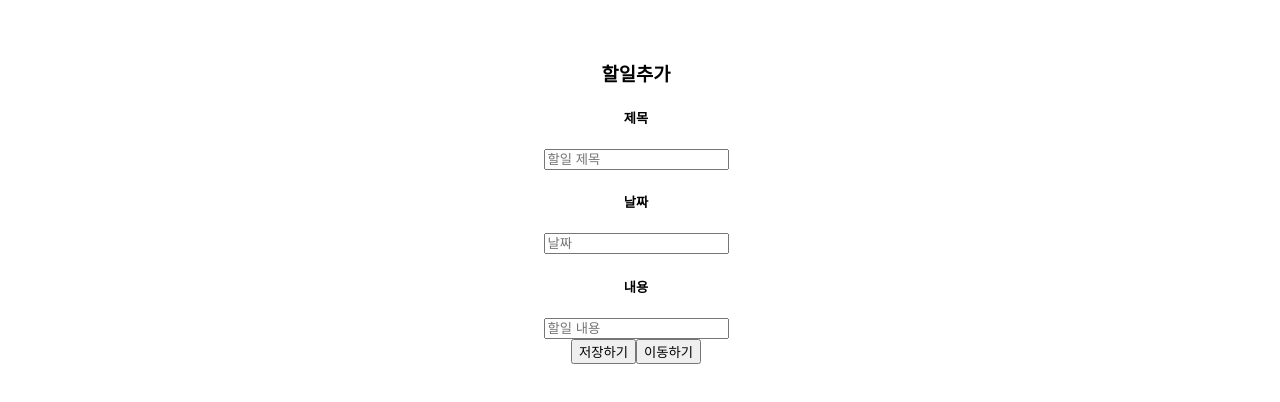
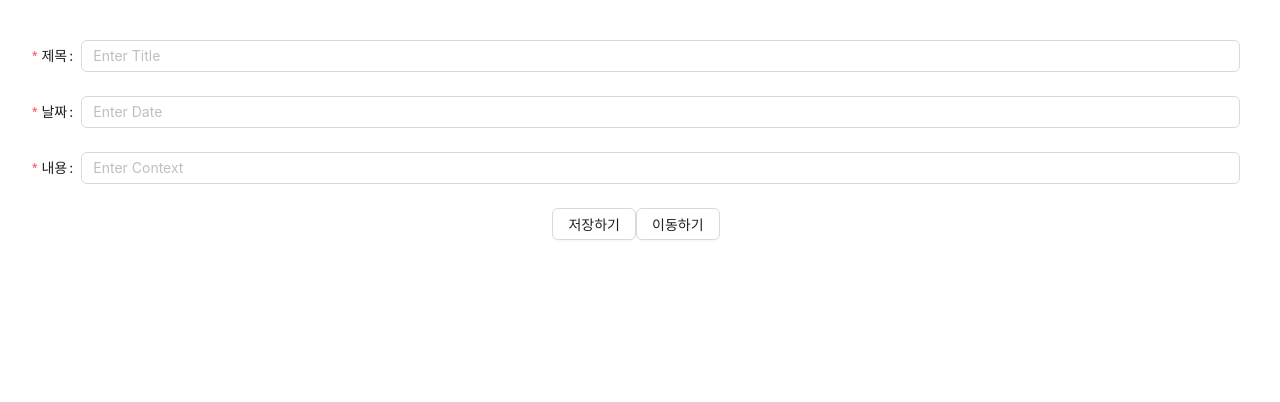
Before and after one commit to Team-LCK/Calendar, a React (Vite) app in the folder client/: page /list in a window 1280 px wide. Shown: the top 402 px of the page. Built offline with nearby package versions, Linux system fonts and the light colour scheme.

Commit message:
일정 추가 등록

```diff
--- a/client/src/Calendar/App.jsx
+++ b/client/src/Calendar/App.jsx
@@ -8,6 +8,25 @@ function moving(){
     window.location.href="/list";
 }
 
+function jsontitle(){
+    let json = JSON.parse(localStorage.getItem("data"));
+    let tit = json.title;
+
+    return tit;
+}
+function jsondate(){
+    let json = JSON.parse(localStorage.getItem("data"));
+    let dat = json.date;
+
+    return dat;
+}
+
+function jsoncon(){
+    let json = JSON.parse(localStorage.getItem("data"));
+    let con = json.context;
+
+    return con;
+}
 
 function App() {
 
@@ -60,6 +79,7 @@ function App() {
 
 
     return (
+        <div>
         <table>
         <td><div className="test-layout">
             <div className="RCA-app-container">
@@ -76,6 +96,15 @@ function App() {
          </div></td>
          <td><button onClick={moving}>일정추가</button></td>
          </table>
+         <div>
+            <div><h5 align="left">최근에 등록한 일정</h5></div>
+            <table>
+            <tr><input type="text" value={jsontitle()} /></tr>
+            <tr><input type="text" value={jsondate()} /></tr>
+            <tr><input type="text" value={jsoncon()} /></tr>
+            </table>
+        </div>
+        </div>
     );
 }
 
--- a/client/src/List/List.jsx
+++ b/client/src/List/List.jsx
@@ -1,32 +1,75 @@
-import react from "react"
+import react,{useState} from "react"
+import {Formik} from "formik";
+import * as Yup from "yup";
+import {Form, Input, Button} from "antd";
 
 function Moving(){
     window.location.href="/Calendar";
 }
 
 function List(){
+
+    const [title, settitle] = useState("");
+    const [date, setdate] = useState("");
+    const [context, setcontext] = useState("");
+
+    const ontitlehandler = (event) => {
+        settitle(event.target.value)
+    }
+    const ondatehandler = (event) => {
+        setdate(event.target.value)
+    }
+    const oncontexthandler = (event) => {
+        setcontext(event.target.value)
+    }
+
+    const onSubmithandler =(event) => {
+        event.preventDefault();
+        console.log(title)
+        console.log(date)
+        console.log(context)
+
+        var data = {
+            title : title,
+            date : date,
+            context : context,
+        };
+
+        localStorage.setItem("data",JSON.stringify(data));
+     }
+
+
     return(
-        <div>
-        <div>
-            <h3>할일추가</h3>
-        </div>
-        <div>
-            <h5>제목</h5>
-            <input type="text" placeholder="할일 제목" />
-        </div>
-        <div>
-            <h5>날짜</h5>
-            <input type="text" placeholder="날짜" />
-        </div>
-        <div>
-            <h5>내용</h5>
-            <input type="text" placeholder="할일 내용" />
-        </div>
-        <div>
-            <button>저장하기</button>
-            <button onClick={Moving}>이동하기</button>
-        </div>
-        </div>
+        <Formik
+            initialValues={{title: "", Date: "", context: ""}}
+            validationSchema={Yup.object().shape({
+                title: Yup.string()
+                .required("Title is required"),
+                Date: Yup.string()
+                .required("Date is required"),
+                context: Yup.string()
+                .required("Context is required"),
+
+            })}>
+
+        <Form>
+            <Form.Item required label="제목">
+                <Input id="title" type="text" placeholder="Enter Title" onChange={ontitlehandler}/>
+            </Form.Item>
+            <Form.Item required label="날짜">
+                <Input id="date" type="text" placeholder="Enter Date" onChange={ondatehandler}/>
+            </Form.Item>
+            <Form.Item required label="내용">
+                <Input id="context" type="text" placeholder="Enter Context" onChange={oncontexthandler}/>
+            </Form.Item>
+
+            <Button onClick={onSubmithandler}>저장하기</Button>
+            <Button onClick={Moving}>이동하기</Button>
+        </Form>
+
+        </Formik>
+
+
     )
 }
 
```
